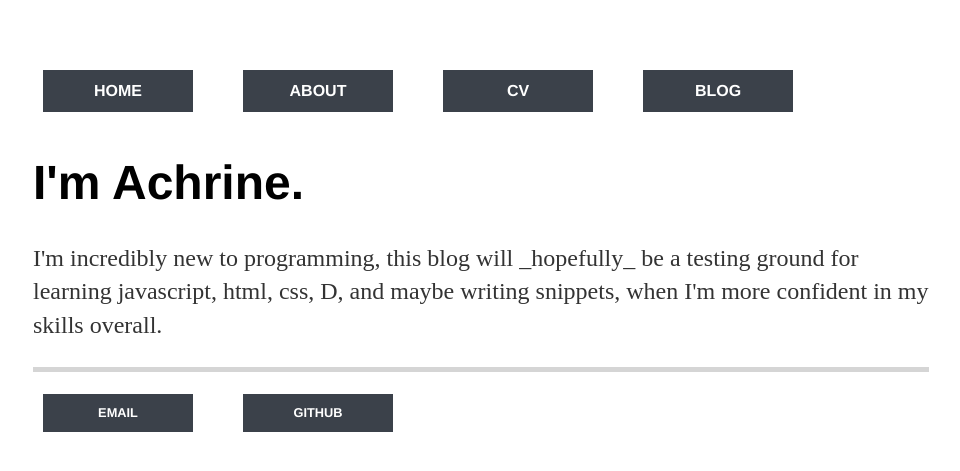
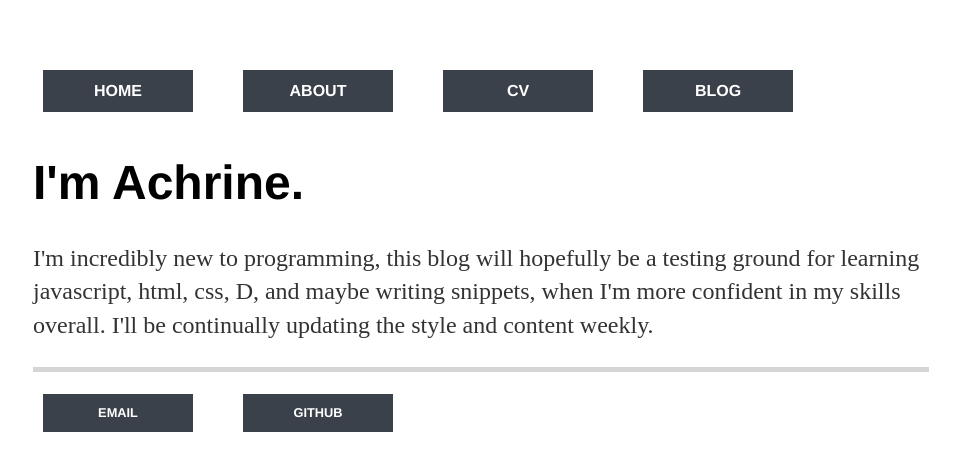
Before and after one commit to Achrine/achrine.github.io, a Jekyll site: the page built from index.html, in a window 1280 px wide. Shown: the top 471 px of the page, without its empty margins (159-1119 px from the left). Built offline with Jekyll 4.4.1, drawn with Linux system fonts in a browser that asks for light colours.

Commit message:
Update index.html

```diff
--- a/index.html
+++ b/index.html
@@ -5,7 +5,10 @@ title: Achrine, noob
 
 		<div class="blurb">
 			<h1>I'm Achrine.</h1>
-			<p>I'm incredibly new to programming, this blog will _hopefully_ be a testing ground for learning javascript,
+			<p>I'm incredibly new to programming, this blog will hopefully be a testing ground for learning javascript,
 			html, css, D, and maybe writing snippets, when I'm more confident in my skills overall.
+
+			I'll be continually updating the style and content weekly.
 			</p>
+
 		</div>
```
